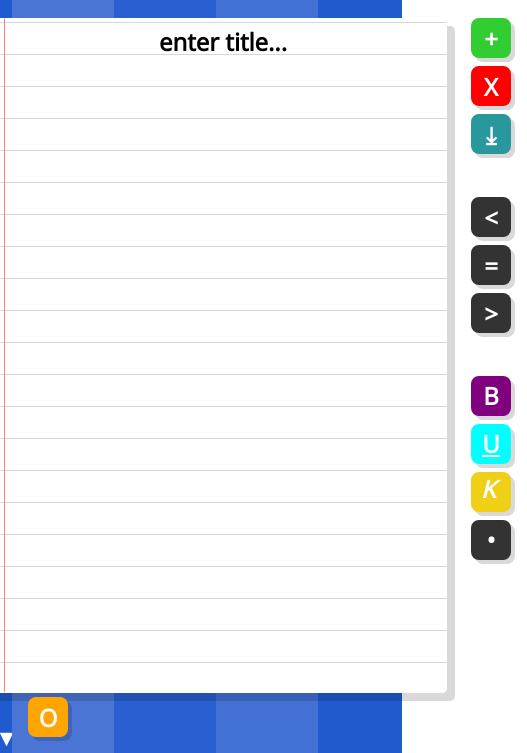
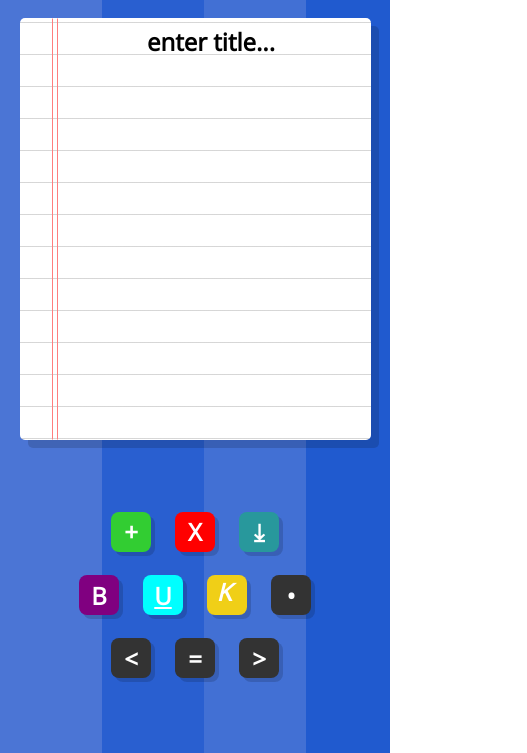
Before and after one commit to mitri-dvp/JavaScript-Take-Notes, a plain HTML site: page index.html in a window 390 px wide. Shown: the part 91-844 px from the top of the page, 527 px wide, since content can reach past the window. Drawn offline with nearby package versions, Linux system fonts and the light colour scheme.

Commit message:
mobile fix

```diff
--- a/style.css
+++ b/style.css
@@ -101,7 +101,6 @@ body {
   right: -3.5rem;
   bottom: 1rem;
   position: absolute;
-  background-color: orange;
   z-index: 1;
   display: flex;
   justify-content: center;
@@ -163,7 +162,6 @@ body {
 .tools, .align, .utilities {
   position: relative;
   left: 20em;
-  background-color: orange;
 }
 .tools {top: 4%;}
 .note-div .btn-add {background-color: limegreen; top: 0;}
@@ -263,3 +261,40 @@ svg {
   }
 }
 */
+
+@media (max-width: 930px) {
+  .btn-open, .side-bar {display: none;}
+}
+@media (max-width: 610px) {
+  .paper {
+    margin-top: 2em;
+    outline: none;
+    position: relative;
+    background: #fff;
+    width: 90%;
+    min-height: 50vh;
+    padding: 0.5em 1em 0em 3em;
+    border-radius: 5px;
+    box-shadow: 8px 8px 0 rgba(0,0,0,0.15);
+    background: -webkit-gradient(linear, 0 0, 0 100%, from(#bdbdbd), color-stop(4%, #fff)) 0 4px;
+    background-size: 100% 2rem;
+    line-height: 2rem;
+    overflow-wrap: break-word;
+    transform: scale(1);
+    opacity: 1;
+    transition: transform 0.2s cubic-bezier(.2,1.8,.70,1.4), opacity 0.3s ease-in-out;
+    overflow: hidden;
+    max-height: 80vh;
+  }
+  .note-div button, .btn-open {position: unset;}
+  .utilities, .tools, .align {
+    position: absolute;
+    top: 70%;
+    width: fit-content;
+    display: flex;
+  }
+  .utilities{top: 77.5%;}
+  .align{top: 85%;}
+  .tools, .utilities, .align {left: unset;}
+  .tools >*, .utilities >*, .align >* {margin: 0.5em;}
+}
```
